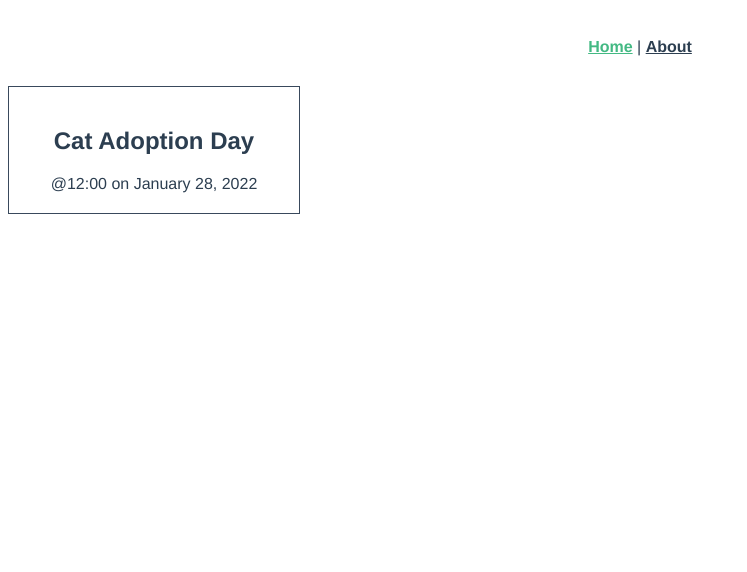
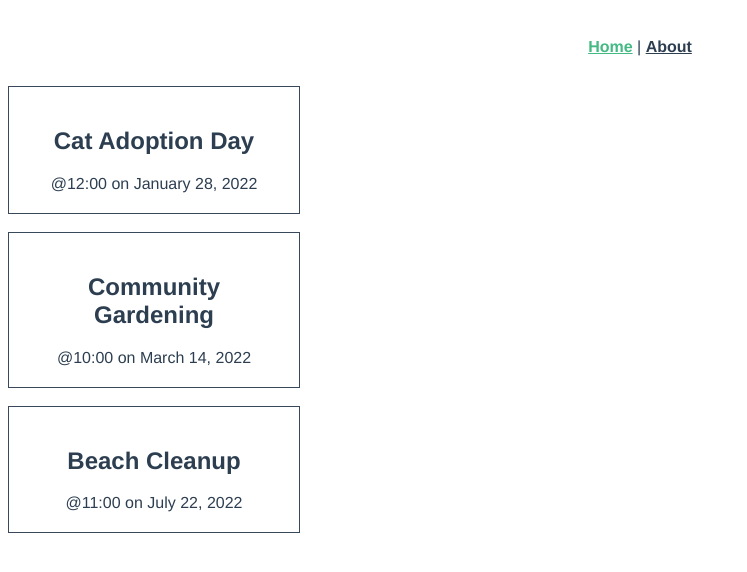
Before and after one commit to RinZ5/331-intro-to-vite, a Vue app: page / in a window 1280 px wide. Shown: the top 572 px of the page, without its empty margins (0-747 px from the left). Built offline with nearby package versions, Linux system fonts and the light colour scheme; the HTML template or start-up script is replaced by a standard one.

Commit message:
Complete 8.4

```diff
--- a/src/components/EventCard.vue
+++ b/src/components/EventCard.vue
@@ -1,19 +1,20 @@
 <script setup lang="ts">
-import { ref } from 'vue'
-// defineProps<{
-//   msg: string
-// }>()
-const event = ref({
-  id: 5928101,
-  category: 'animal welfare',
-  title: 'Cat Adoption Day',
-  description: 'Find your new feline friend at this event.',
-  location: 'Meow Town',
-  date: 'January 28, 2022',
-  time: '12:00',
-  petsAllowed: true,
-  organizer: 'Kat Laydee',
-})
+import type { Event } from '@/types'
+defineProps<{
+  event: Event
+}>()
+// import { ref } from 'vue'
+// const event = ref({
+//   id: 5928101,
+//   category: 'animal welfare',
+//   title: 'Cat Adoption Day',
+//   description: 'Find your new feline friend at this event.',
+//   location: 'Meow Town',
+//   date: 'January 28, 2022',
+//   time: '12:00',
+//   petsAllowed: true,
+//   organizer: 'Kat Laydee',
+// })
 </script>
 
 <template>
--- /dev/null
+++ b/src/types.ts
@@ -0,0 +1,11 @@
+export interface Event {
+  id: number
+  category: string
+  title: string
+  description: string
+  location: string
+  date: string
+  time: string
+  petsAllowed: boolean
+  organizer: string
+}
--- a/src/views/HomeView.vue
+++ b/src/views/HomeView.vue
@@ -1,9 +1,46 @@
 <script setup lang="ts">
 import EventCard from '@/components/EventCard.vue'
+import type { Event } from '@/types'
+import { ref } from 'vue'
+const events = ref<Event[]>([
+  {
+    id: 5928101,
+    category: 'animal welfare',
+    title: 'Cat Adoption Day',
+    description: 'Find your new feline friend at this event.',
+    location: 'Meow Town',
+    date: 'January 28, 2022',
+    time: '12:00',
+    petsAllowed: true,
+    organizer: 'Kat Laydee',
+  },
+  {
+    id: 4582797,
+    category: 'food',
+    title: 'Community Gardening',
+    description: 'Join us as we tend to the community edible plants.',
+    location: 'Flora City',
+    date: 'March 14, 2022',
+    time: '10:00',
+    petsAllowed: true,
+    organizer: 'Fern Pollin',
+  },
+  {
+    id: 8419988,
+    category: 'sustainability',
+    title: 'Beach Cleanup',
+    description: 'Help pick up trash along the shore.',
+    location: 'Playa Del Carmen',
+    date: 'July 22, 2022',
+    time: '11:00',
+    petsAllowed: false,
+    organizer: 'Carey Wales',
+  },
+])
 </script>
 
 <template>
   <div class="home">
-    <EventCard />
+    <EventCard v-for="event in events" :key="event.id" :event="event" />
   </div>
 </template>
```
